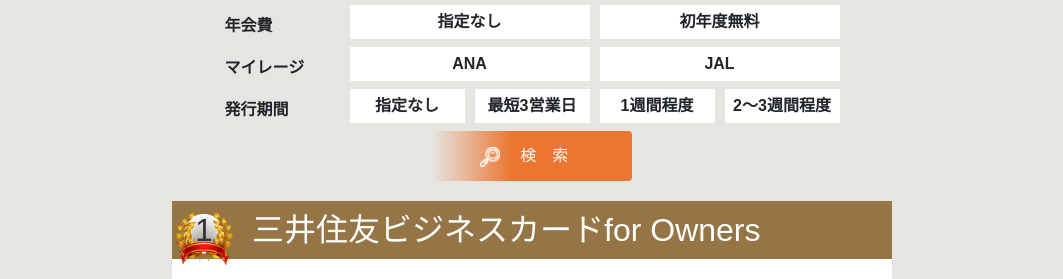
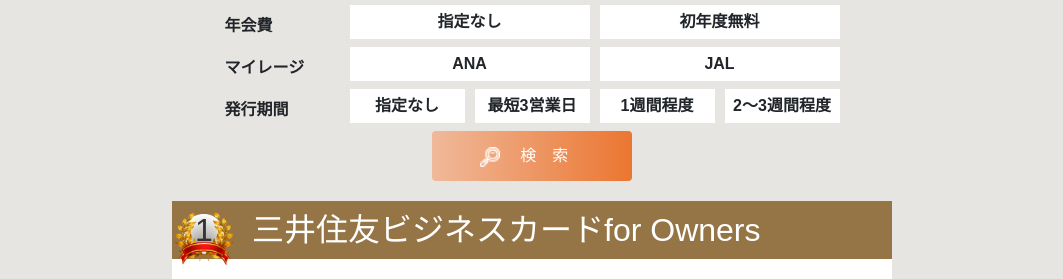
Before and after one commit to S-Akinori/lp_3571016, a plain HTML site: page index.html in a window 1280 px wide. Shown: the part 511-790 px from the top of the page, without its empty margins (108-1171 px from the left). Drawn offline with nearby package versions, Linux system fonts and the light colour scheme.

```diff
--- a/sass/_search.scss
+++ b/sass/_search.scss
@@ -34,7 +34,7 @@
         }
         button[type="submit"] {
             display: block;
-            background: linear-gradient(to left, $yellow-600 60%, $gray-200);
+            background: linear-gradient(to left, $yellow-600, rgb(240, 185, 154));
             width: 200px;
             height: 50px;
             margin: auto;
```
Also changed, not shown: css/styles.min.css, 1 other file.
